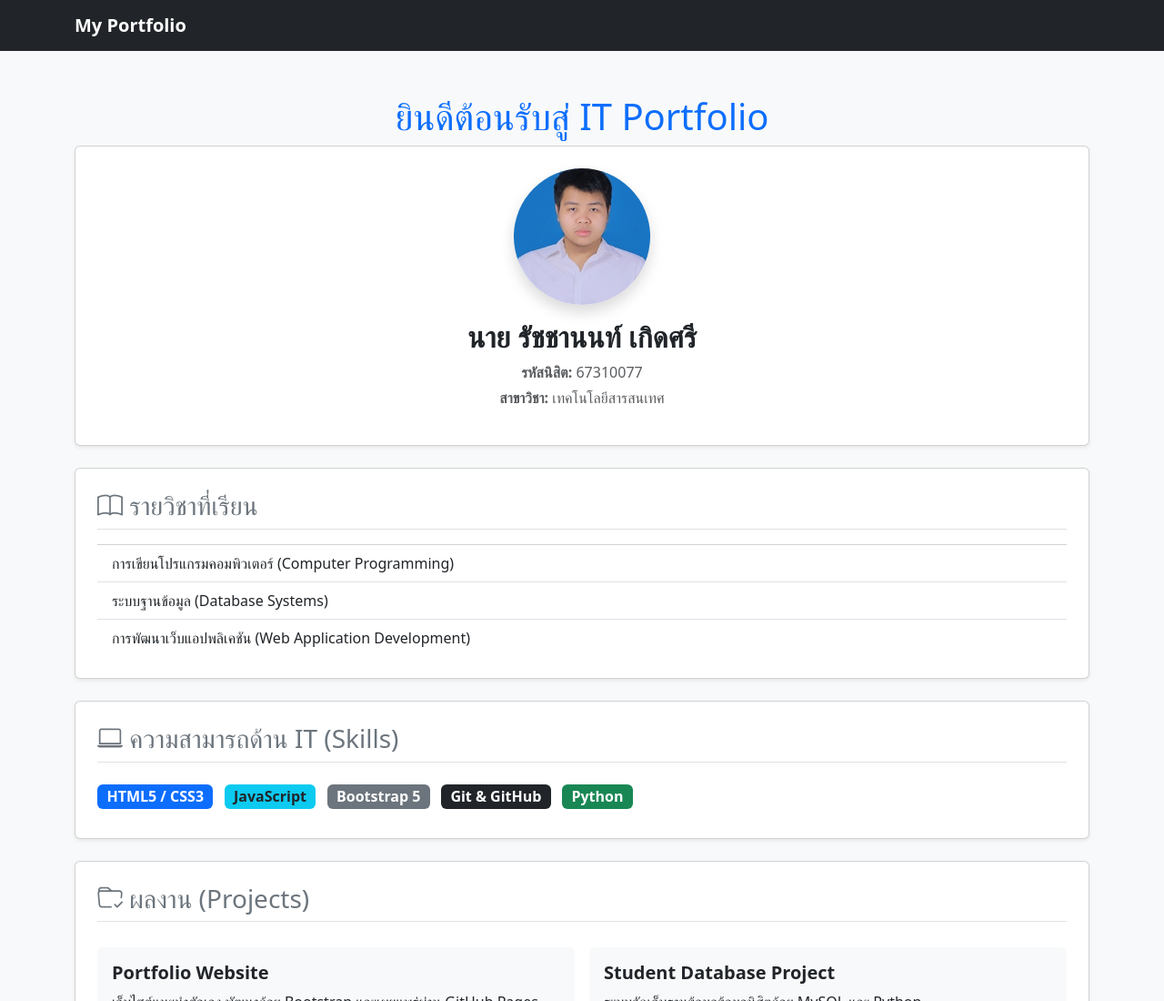
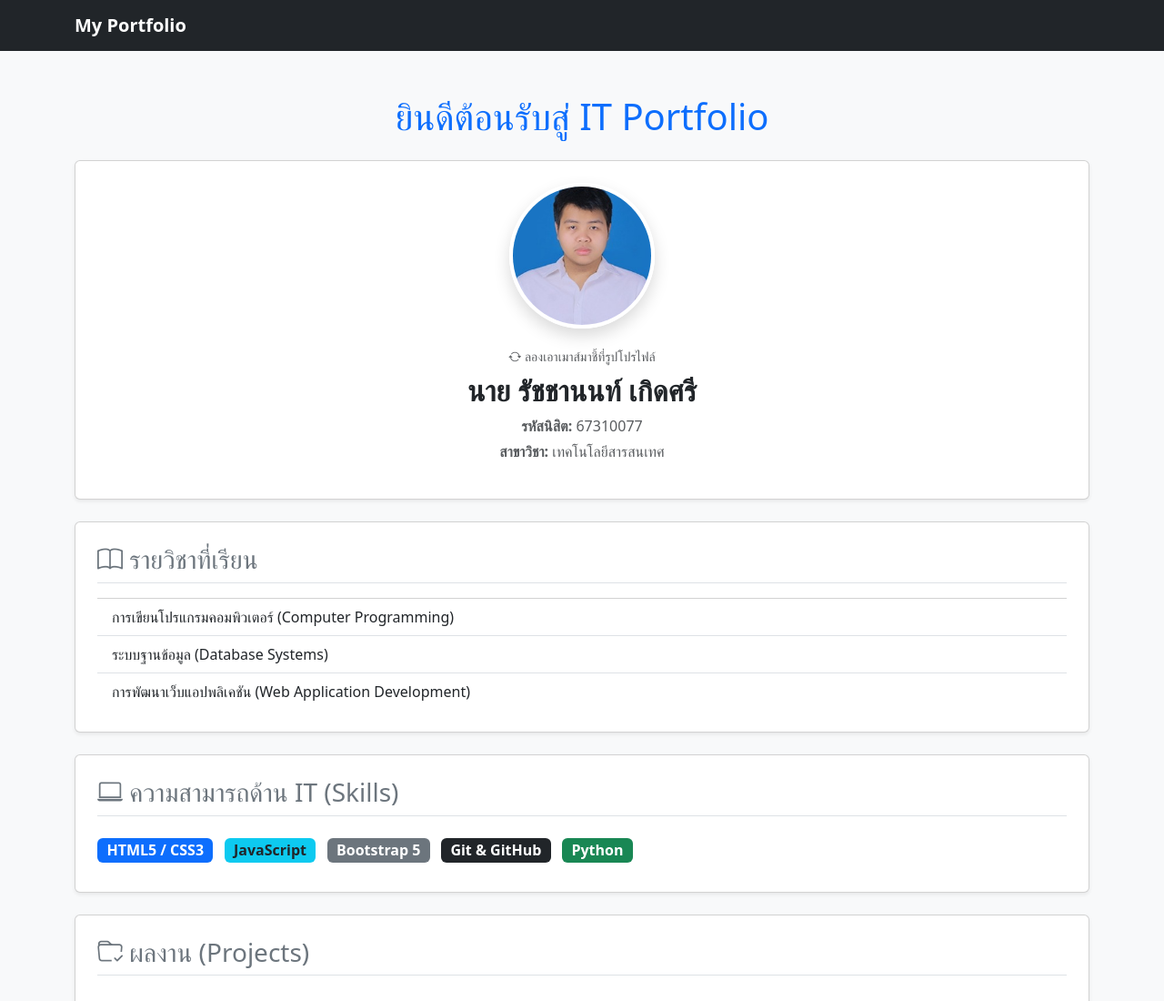
Before and after one commit to 67310077-bit/my-portfolio, a plain HTML site: page index.html in a window 1280 px wide. Shown: the top 1100 px of the page at 91% size. Drawn offline with nearby package versions, Linux system fonts and the light colour scheme.

Commit message:
Add coin flip animation to profile picture

```diff
--- a/index.html
+++ b/index.html
@@ -8,6 +8,57 @@
   <link href="https://cdn.jsdelivr.net/npm/bootstrap@5.3.0/dist/css/bootstrap.min.css" rel="stylesheet">
   <!-- Bootstrap Icons CDN -->
   <link rel="stylesheet" href="https://cdn.jsdelivr.net/npm/bootstrap-icons@1.11.0/font/bootstrap-icons.css">
+  <style>
+    /* อนิเมชันเหรียญหมุน 3D (3D Coin Flip Effect) */
+    .coin-container {
+      width: 160px;
+      height: 160px;
+      margin: 0 auto 1.25rem auto;
+      perspective: 1000px;
+      cursor: pointer;
+    }
+
+    .coin-inner {
+      position: relative;
+      width: 100%;
+      height: 100%;
+      text-align: center;
+      transition: transform 0.8s cubic-bezier(0.175, 0.885, 0.32, 1.275);
+      transform-style: preserve-3d;
+      border-radius: 50%;
+    }
+
+    /* เมื่อนำเมาส์ไปชี้ (Hover) ให้หมุน 180 องศา */
+    .coin-container:hover .coin-inner {
+      transform: rotateY(180deg);
+    }
+
+    .coin-front, .coin-back {
+      position: absolute;
+      width: 100%;
+      height: 100%;
+      -webkit-backface-visibility: hidden; /* ซ่อนด้านหลังเมื่อหันหน้า */
+      backface-visibility: hidden;
+      border-radius: 50%;
+      overflow: hidden;
+      box-shadow: 0 8px 18px rgba(0, 0, 0, 0.15);
+      border: 4px solid #ffffff;
+    }
+
+    .coin-front img, .coin-back img {
+      width: 100%;
+      height: 100%;
+      object-fit: cover;
+      display: block;
+    }
+
+    /* ด้านหลัง (รูปพลังเลเซอร์) */
+    .coin-back {
+      transform: rotateY(180deg);
+      border-color: #ff3344;
+      box-shadow: 0 0 25px rgba(255, 51, 68, 0.65);
+    }
+  </style>
 </head>
 <body class="bg-light">
   <nav class="navbar navbar-expand-lg navbar-dark bg-dark sticky-top">
@@ -17,10 +68,23 @@
   </nav>
 
   <main class="container my-5">
-    <h1 class="text-center text-primary">ยินดีต้อนรับสู่ IT Portfolio</h1>
+    <h1 class="text-center text-primary mb-4">ยินดีต้อนรับสู่ IT Portfolio</h1>
+
     <!-- ส่วนข้อมูลส่วนตัว -->
     <div class="card shadow-sm p-4 mb-4 text-center">
-          <img src="67310077.jpg" alt="Profile" class="rounded-circle mx-auto d-block mb-3 shadow" style="width: 150px; height: 150px; object-fit: cover;">
+      <!-- รูปโปรไฟล์อนิเมชันเหรียญพลิกด้าน -->
+      <div class="coin-container" title="วางเมาส์เพื่อพลิกเหรียญ!">
+        <div class="coin-inner">
+          <div class="coin-front">
+            <img src="67310077.jpg" alt="Profile ปกติ">
+          </div>
+          <div class="coin-back">
+            <img src="67310077-laser.jpg" alt="Profile ร่างพลังพิเศษ">
+          </div>
+        </div>
+      </div>
+      <p class="text-muted small mb-2"><i class="bi bi-arrow-repeat"></i> ลองเอาเมาส์มาชี้ที่รูปโปรไฟล์</p>
+
       <h2 class="fw-bold">นาย รัชชานนท์ เกิดศรี</h2>
       <p class="text-muted mb-1"><strong>รหัสนิสิต:</strong> 67310077</p>
       <p class="text-muted"><strong>สาขาวิชา:</strong> เทคโนโลยีสารสนเทศ</p>
@@ -35,13 +99,14 @@
         <li class="list-group-item">การพัฒนาเว็บแอปพลิเคชัน (Web Application Development)</li>
       </ul>
     </div>
+
     <!-- ความสามารถด้าน IT -->
     <div class="card shadow-sm p-4 mb-4">
       <h3 class="border-bottom pb-2 text-secondary"><i class="bi bi-laptop"></i> ความสามารถด้าน IT (Skills)</h3>
       <div class="mt-3">
         <span class="badge bg-primary fs-6 me-2 mb-2">HTML5 / CSS3</span>
         <span class="badge bg-info text-dark fs-6 me-2 mb-2">JavaScript</span>
-            <span class="badge bg-purple bg-secondary fs-6 me-2 mb-2">Bootstrap 5</span>
+        <span class="badge bg-secondary fs-6 me-2 mb-2">Bootstrap 5</span>
         <span class="badge bg-dark fs-6 me-2 mb-2">Git & GitHub</span>
         <span class="badge bg-success fs-6 me-2 mb-2">Python</span>
       </div>
```
Also changed, not shown: 67310077-laser.jpg (added). Lines whose indentation alone changed are shown as unchanged.
